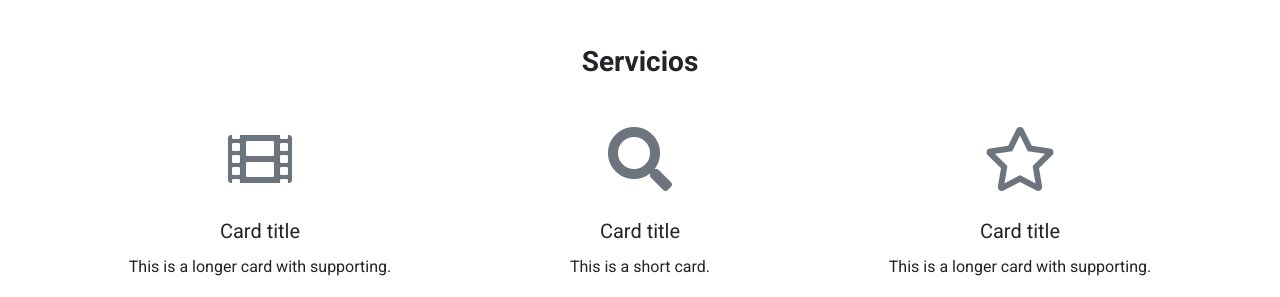
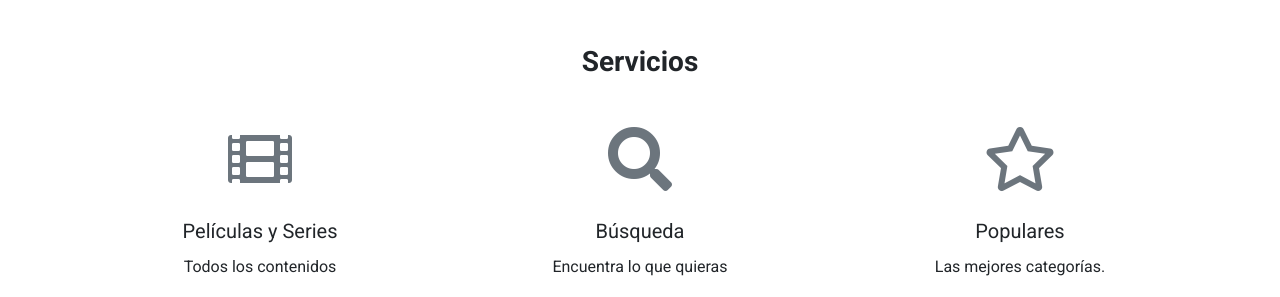
Before and after one commit to ievastumpe/SCL012-proyecto-peliculas, a website with bundled scripts: page src/index.html in a window 1280 px wide. Shown: the part 503-800 px from the top of the page. Built offline with nearby package versions, Linux system fonts and the light colour scheme.

Commit message:
modificando formato imagen cambiando texto index

```diff
--- a/src/index.html
+++ b/src/index.html
@@ -122,8 +122,8 @@
         <div class="card h-100">
           <h2 class="text-center text-secondary"><i class="fas fa-film fa-2x"></i></h2>
           <div class="card-body">
-            <h5 class="card-title text-center">Card title</h5>
-            <p class="card-text text-center">This is a longer card with supporting.</p>
+            <h5 class="card-title text-center">Películas y Series</h5>
+            <p class="card-text text-center">Todos los contenidos</p>
           </div>
         </div>
       </div>
@@ -131,8 +131,8 @@
         <div class="card h-100">
           <h2 class="text-center text-secondary"><i class="fas fa-search fa-2x"></i></h2>
           <div class="card-body">
-            <h5 class="card-title text-center">Card title</h5>
-            <p class="card-text text-center">This is a short card.</p>
+            <h5 class="card-title text-center">Búsqueda</h5>
+            <p class="card-text text-center">Encuentra lo que quieras</p>
           </div>
         </div>
       </div>
@@ -140,8 +140,8 @@
         <div class="card h-100">
           <h2 class="text-center text-secondary"><i class="far fa-star fa-2x"></i></h2>
           <div class="card-body">
-            <h5 class="card-title text-center">Card title</h5>
-            <p class="card-text text-center">This is a longer card with supporting.</p>
+            <h5 class="card-title text-center">Populares</h5>
+            <p class="card-text text-center">Las mejores categorías.</p>
           </div>
         </div>
       </div>
```
Also changed, not shown: README.md.
